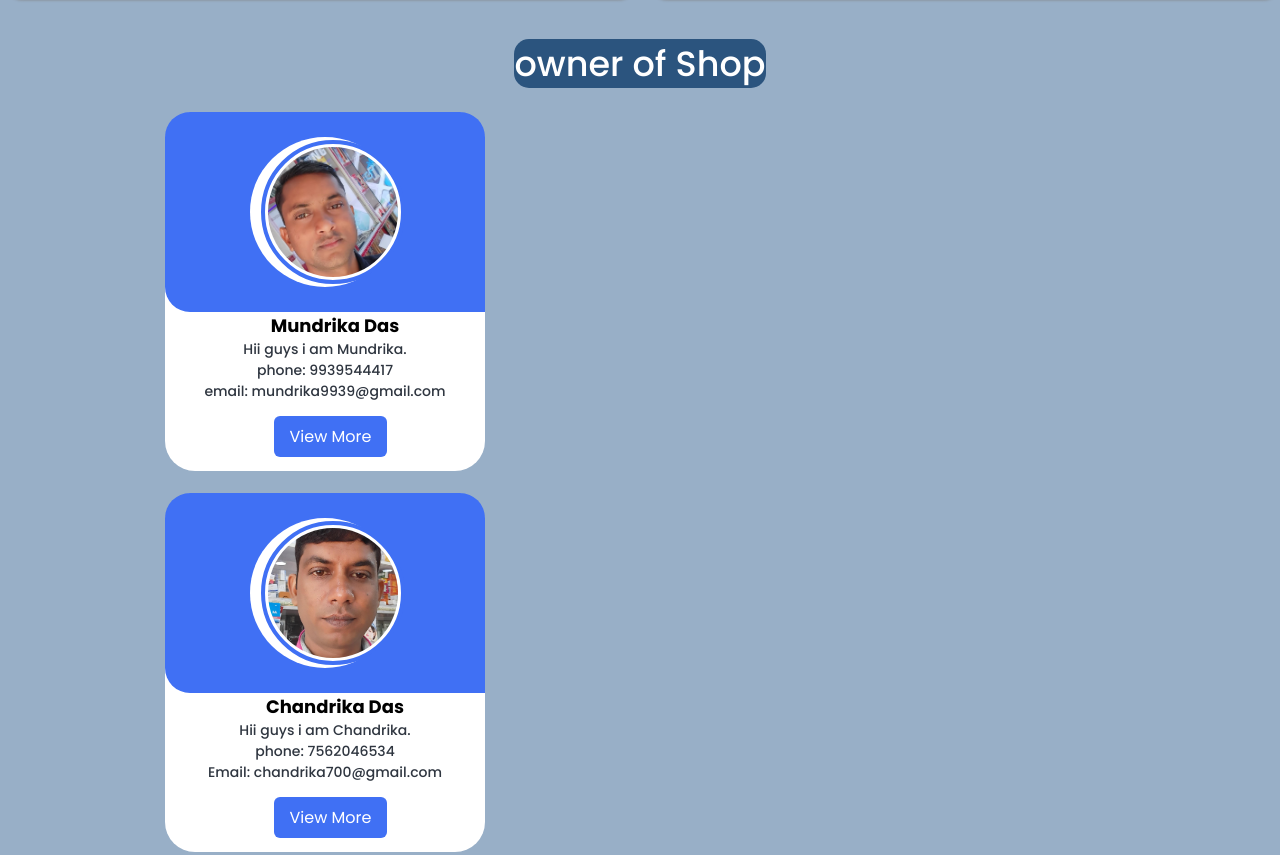
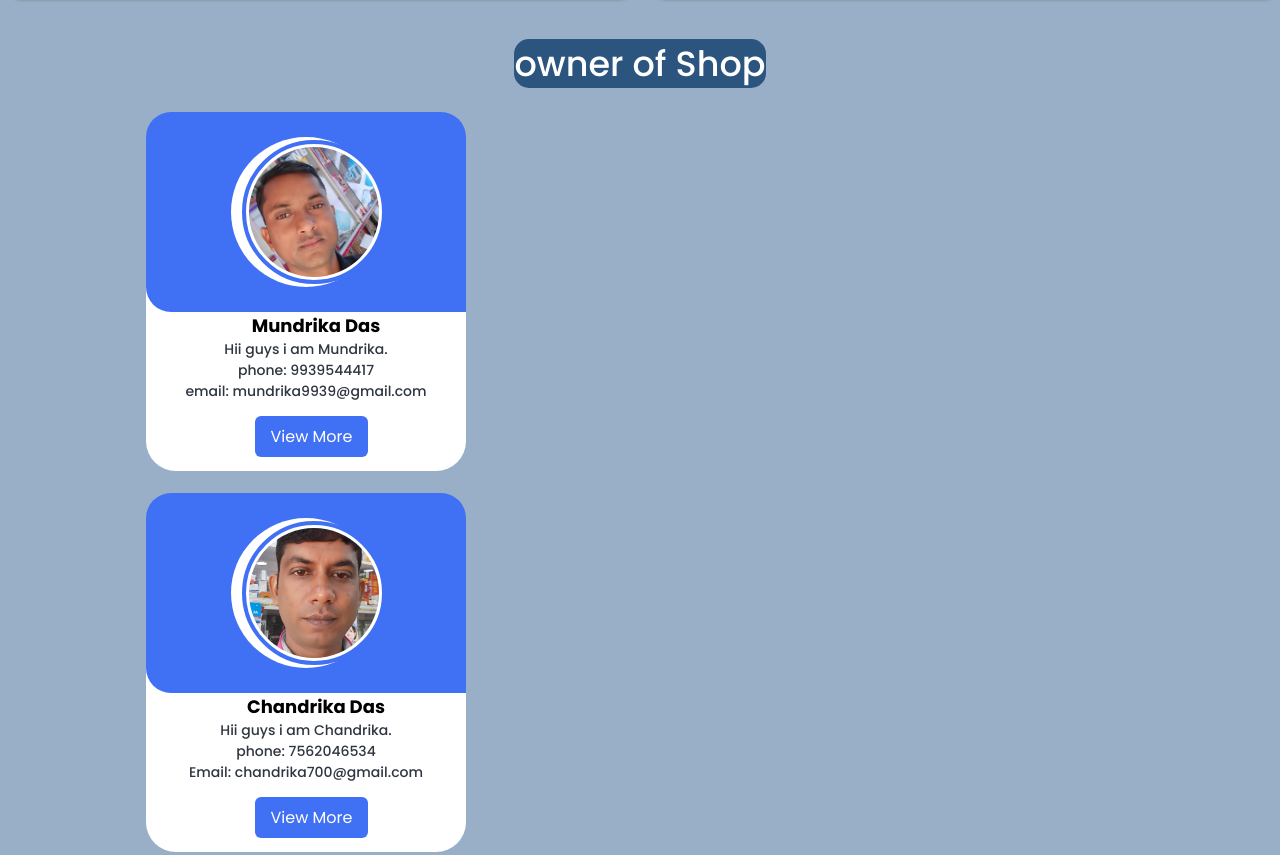
Before and after one commit to jaymaalaxmimobilecenter/mobileshop, a plain HTML site: page index.html in a window 1280 px wide. Shown: the part 1847-2702 px from the top of the page. Drawn offline with nearby package versions, Linux system fonts and the light colour scheme; a web font is replaced by a local one.

Commit message:
my website 2

```diff
--- a/style.css
+++ b/style.css
@@ -509,7 +509,7 @@ line-height: 20PX;
   border-radius: 30PX;
   width: 320PX;
   margin: 22PX;
-  margin-left: 45px;
+  margin-left: 26px;
   background-color: #FFF;
   align-items: center;
  }
```
